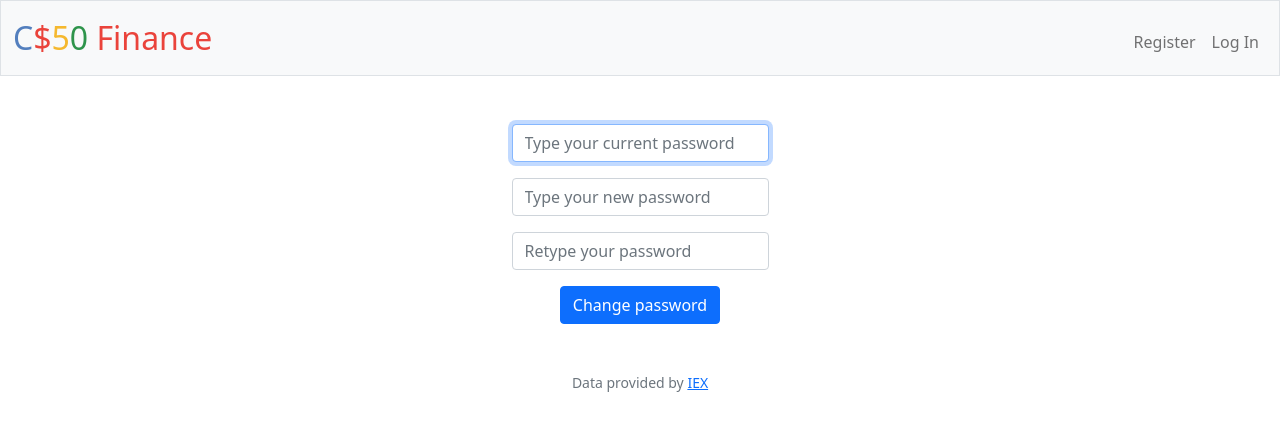
After one commit to ina-inna/code50, a Flask app: template finance/templates/settings.html in a window 1280 px wide. The commit adds this page. Shown: the top 431 px of the page. Run offline with Flask 3, Linux system fonts and the light colour scheme; the template is opened without the code that fills it, so the values that code supplies are empty; some libraries are stand-ins or nearby versions.

Commit message:
Mon, Nov 27, 2023, 4:45 PM +00:00

```diff
--- a/finance/templates/layout.html
+++ b/finance/templates/layout.html
@@ -35,8 +35,11 @@
                             <li class="nav-item"><a class="nav-link" href="/buy">Buy</a></li>
                             <li class="nav-item"><a class="nav-link" href="/sell">Sell</a></li>
                             <li class="nav-item"><a class="nav-link" href="/history">History</a></li>
+                            <li class="nav-item"><a class="nav-link" href="/settings">Settings</a></li>
+
                         </ul>
                         <ul class="navbar-nav ms-auto mt-2">
+
                             <li class="nav-item"><a class="nav-link" href="/logout">Log Out</a></li>
                         </ul>
                     {% else %}
--- /dev/null
+++ b/finance/templates/settings.html
@@ -0,0 +1,20 @@
+{% extends "layout.html" %}
+
+{% block title %}
+    Log In
+{% endblock %}
+
+{% block main %}
+    <form action="/register" method="post">
+        <div class="mb-3">
+            <input autocomplete="off" autofocus class="form-control mx-auto w-auto" id="username" name="username" placeholder="Type your current password" type="text">
+        </div>
+        <div class="mb-3">
+            <input class="form-control mx-auto w-auto" id="password" name="password" placeholder="Type your new password" type="password">
+        </div>
+        <div class="mb-3">
+            <input class="form-control mx-auto w-auto" id="password_checker" name="confirmation" placeholder="Retype your password" type="password">
+        </div>
+        <button class="btn btn-primary" type="submit">Change password</button>
+    </form>
+{% endblock %}
```
